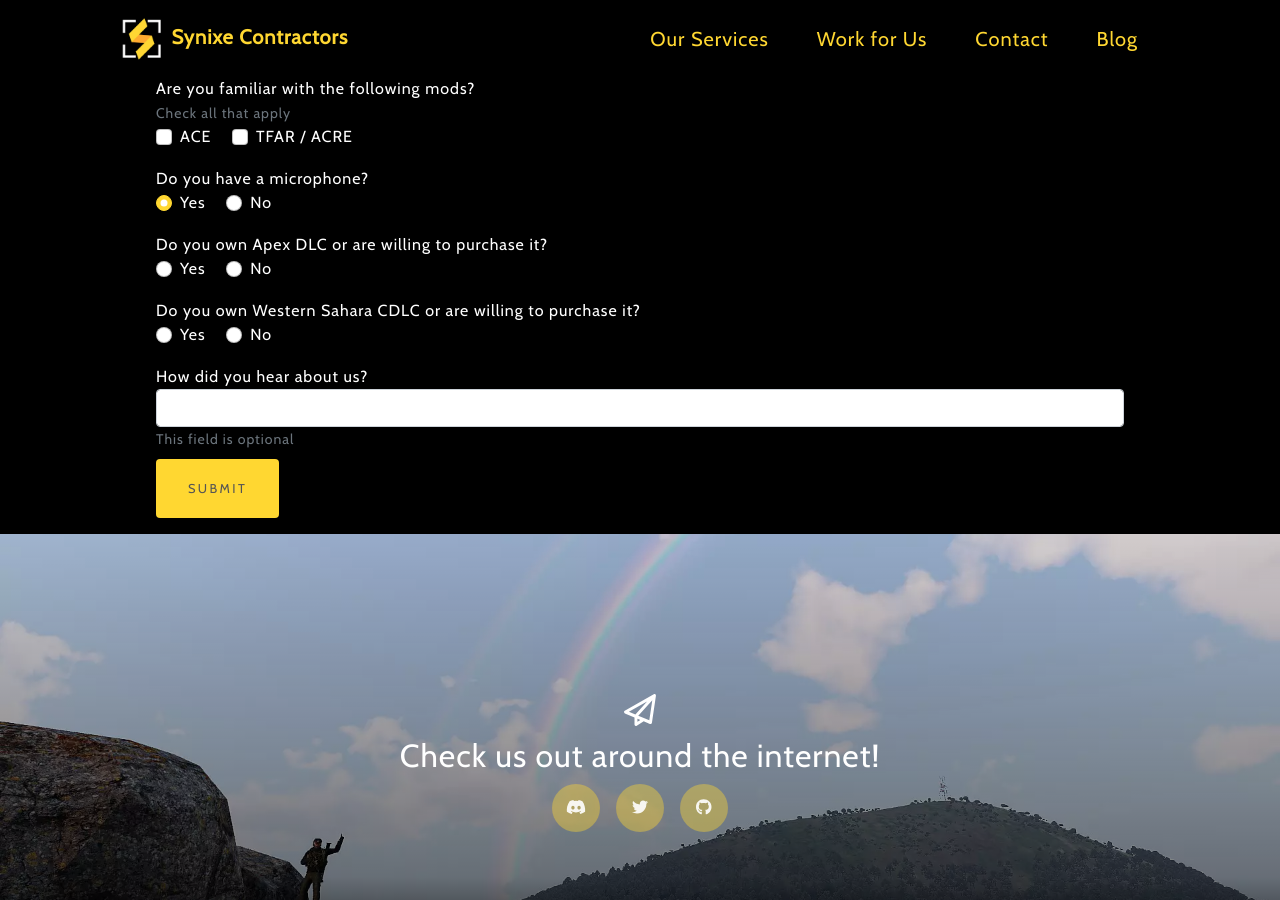
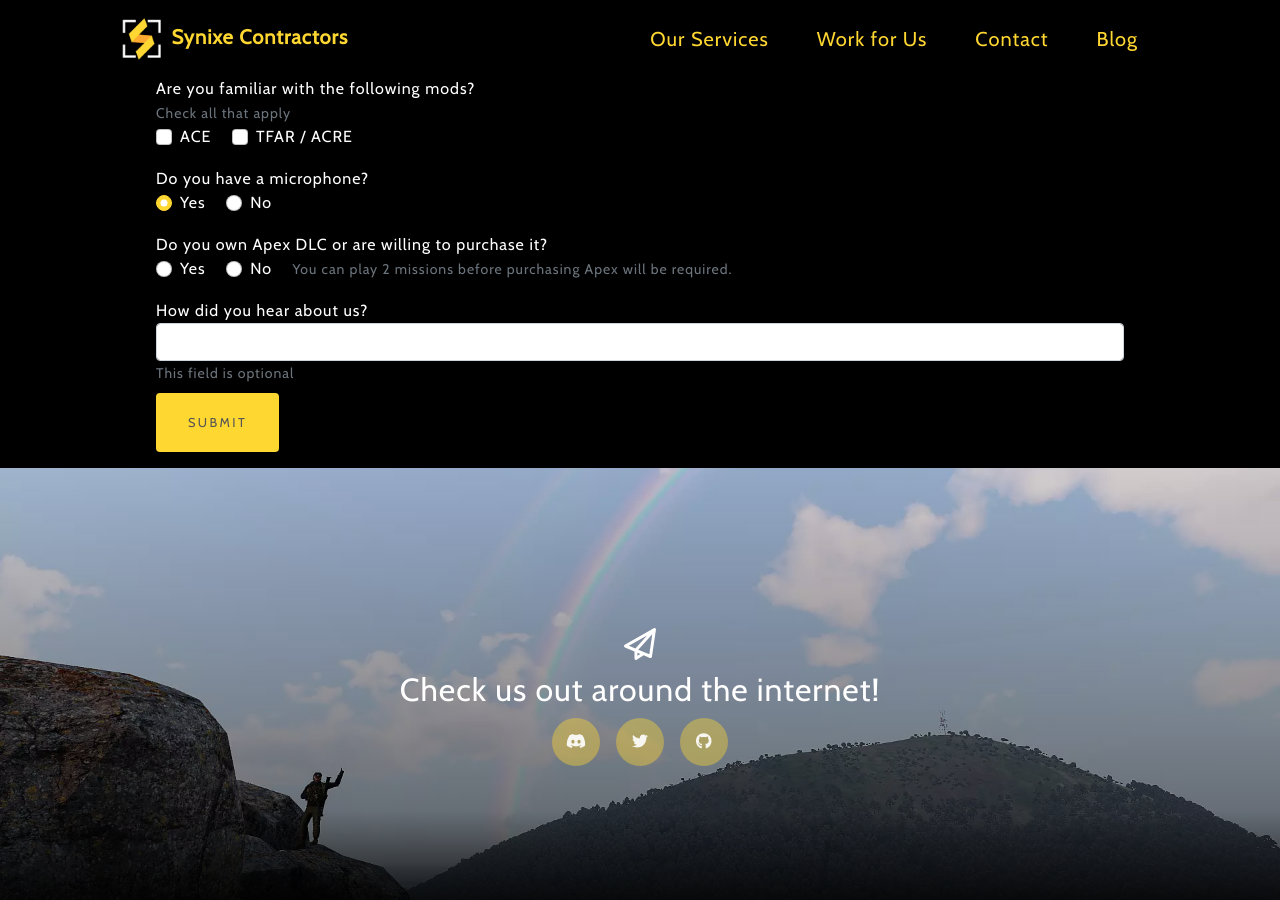
Before and after one commit to SynixeContractors/synixecontractors.github.io, a Jekyll site: the page built from apply.html, in a window 1280 px wide and 900 px high, scrolled down 835 px. Built offline with Jekyll 4.4.1, drawn with Linux system fonts in a browser that asks for light colours; nearby versions of some CDN libraries.

Commit message:
Update apply.html

```diff
--- a/apply.html
+++ b/apply.html
@@ -87,22 +87,7 @@
             No
         </label>
         </div>
-    </div>
-    <div class="form-group">
-        <label for="inWS">Do you own Western Sahara CDLC or are willing to purchase it?</label>
-        <br/>
-        <div class="form-check form-check-inline">
-        <input class="form-check-input" type="radio" name="inWS" value="yes" id="wsYes">
-        <label class="form-check-label"  for="wsYes">
-            Yes
-        </label>
-        </div>
-        <div class="form-check form-check-inline">
-        <input class="form-check-input" type="radio" name="inWS" value="no" id="wsNo">
-        <label class="form-check-label" for="wsNo">
-            No
-        </label>
-        </div>
+        <small class="form-text text-muted">You can play 2 missions before purchasing Apex will be required.</small>
     </div>
     <div class="form-group">
         <label for="inHear">How did you hear about us?</label>
```
Also changed, not shown: other parts of apply.html (+2 -6 lines).
